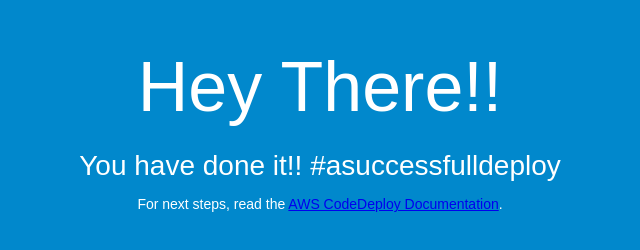
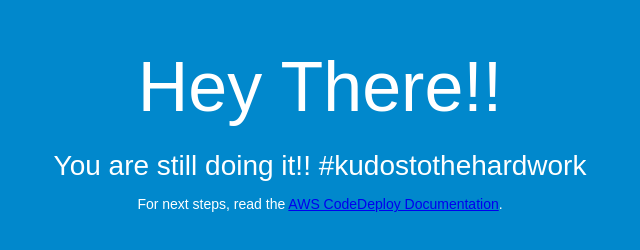
Before and after one commit to sana957/sanatrial1, a plain HTML site: page index.html in a window 1280 px wide. Shown: the whole page, without its empty margins (320-960 px from the left). Drawn offline with Linux system fonts and the light colour scheme.

Commit message:
Update index.html

```diff
--- a/index.html
+++ b/index.html
@@ -27,7 +27,7 @@
 <body>
   <div align="center">
     <h1>Hey There!!</h1>
-    <h2>You have done it!! #asuccessfulldeploy</h2>
+    <h2>You are still doing it!! #kudostothehardwork</h2>
     <p>For next steps, read the <a href="http://aws.amazon.com/documentation/codedeploy">AWS CodeDeploy Documentation</a>.</p>
   </div>
 </body>
```
